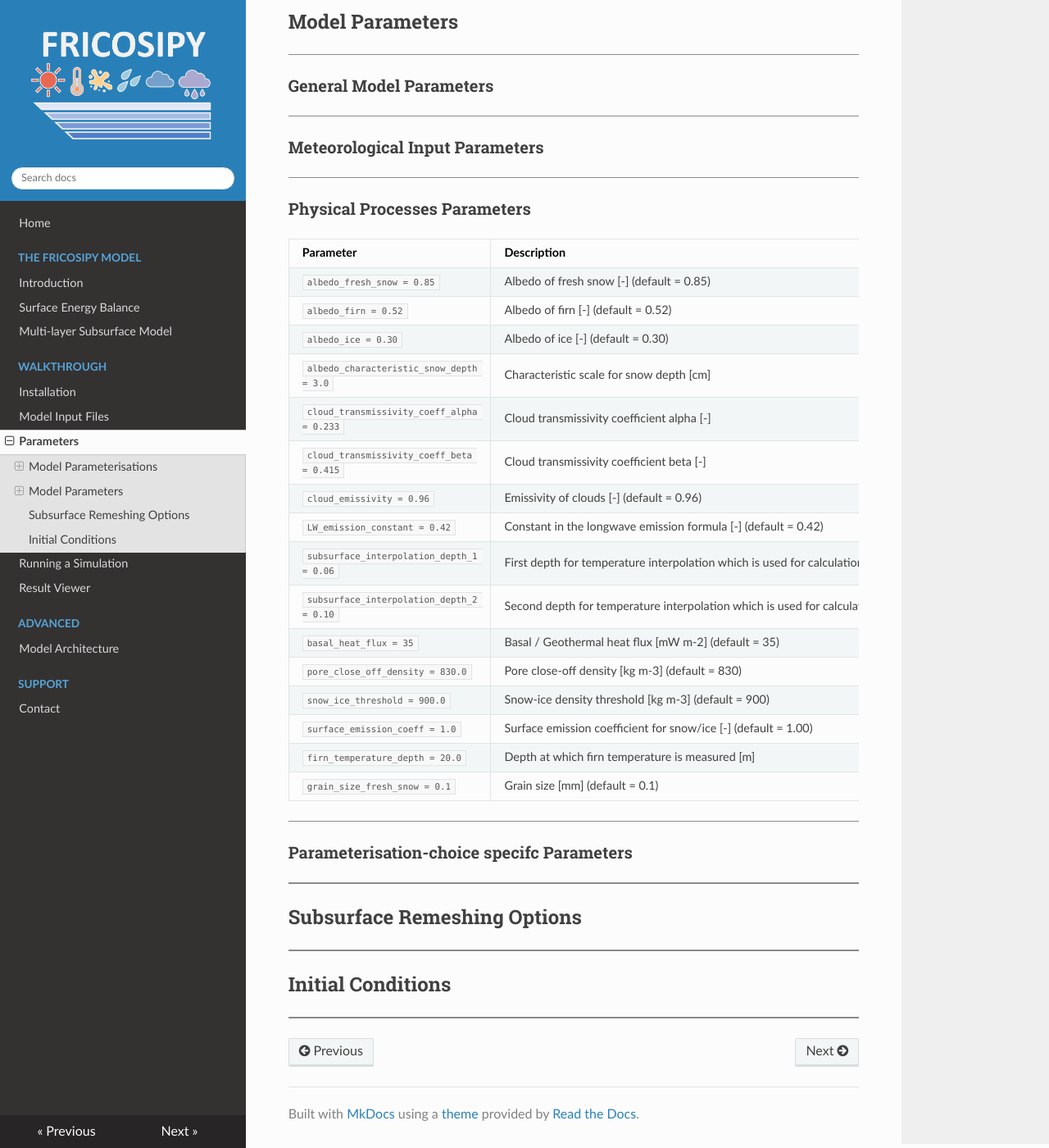
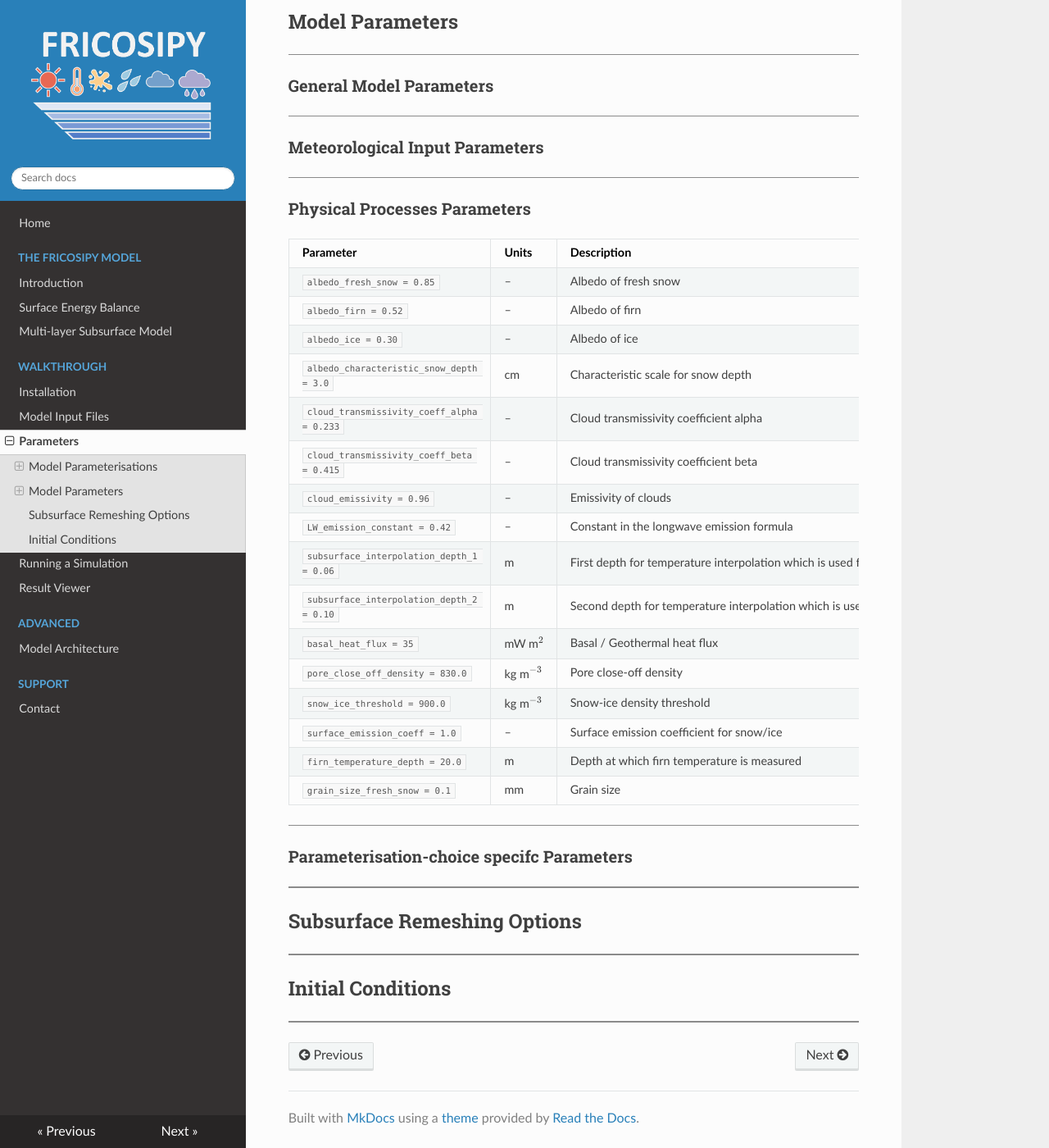
Before and after one commit to MarcusGastaldello/FRICOSIPY, an MkDocs documentation site: the page built from docs/parameters.md, in a window 1280 px wide and 1400 px high, scrolled down 1400 px. Shown: the whole window at 82% size. Built offline with MkDocs 1.6.1, drawn with Linux system fonts in a browser that asks for light colours.

Commit message:
Update parameters.md

```diff
--- a/docs/parameters.md
+++ b/docs/parameters.md
@@ -61,24 +61,24 @@ The *FRICOSIPY* model enables the user to customise the parameterisations used t
 
 ### Physical Processes Parameters
 
-| Parameter | Description |
-|-----|---|
-| `albedo_fresh_snow = 0.85`                        | Albedo of fresh snow [-] (default = 0.85) |
-| `albedo_firn = 0.52`                              | Albedo of firn [-] (default = 0.52) |
-| `albedo_ice = 0.30`                               | Albedo of ice [-] (default = 0.30) |
-| `albedo_characteristic_snow_depth = 3.0`          | Characteristic scale for snow depth [cm] |
-| `cloud_transmissivity_coeff_alpha = 0.233`        | Cloud transmissivity coefficient alpha [-] |
-| `cloud_transmissivity_coeff_beta = 0.415`         | Cloud transmissivity coefficient beta [-] |
-| `cloud_emissivity = 0.96`                         | Emissivity of clouds [-] (default = 0.96) |
-| `LW_emission_constant = 0.42`                     | Constant in the longwave emission formula [-] (default = 0.42) |
-| `subsurface_interpolation_depth_1 = 0.06`         | First depth for temperature interpolation which is used for calculation of subsurface/ground heat flux [m] (default = 0.06) |
-| `subsurface_interpolation_depth_2 = 0.10`         | Second depth for temperature interpolation which is used for calculation of subsurface/ground heat flux [m] (default = 0.10) |
-| `basal_heat_flux = 35`                            | Basal / Geothermal heat flux [mW m-2] (default = 35) |
-| `pore_close_off_density = 830.0`                  | Pore close-off density [kg m-3] (default = 830) |
-| `snow_ice_threshold = 900.0`                      | Snow-ice density threshold [kg m-3] (default = 900) |
-| `surface_emission_coeff = 1.0`                    | Surface emission coefficient for snow/ice [-] (default = 1.00) |
-| `firn_temperature_depth = 20.0`                   | Depth at which firn temperature is measured [m] |
-| `grain_size_fresh_snow = 0.1`                     | Grain size [mm] (default = 0.1) |
+| Parameter | Units | Description |
+|-----|---|---|
+| `albedo_fresh_snow = 0.85`                        | – | Albedo of fresh snow |
+| `albedo_firn = 0.52`                              | – | Albedo of firn |
+| `albedo_ice = 0.30`                               | – | Albedo of ice |
+| `albedo_characteristic_snow_depth = 3.0`          | cm | Characteristic scale for snow depth
+| `cloud_transmissivity_coeff_alpha = 0.233`        | – | Cloud transmissivity coefficient alpha |
+| `cloud_transmissivity_coeff_beta = 0.415`         | – | Cloud transmissivity coefficient beta |
+| `cloud_emissivity = 0.96`                         | – | Emissivity of clouds |
+| `LW_emission_constant = 0.42`                     | – | Constant in the longwave emission formula |
+| `subsurface_interpolation_depth_1 = 0.06`         | m | First depth for temperature interpolation which is used for calculation of subsurface/ground heat flux |
+| `subsurface_interpolation_depth_2 = 0.10`         | m | Second depth for temperature interpolation which is used for calculation of subsurface/ground heat flux |
+| `basal_heat_flux = 35`                            | mW m$^{2}$ | Basal / Geothermal heat flux |
+| `pore_close_off_density = 830.0`                  | kg m$^{-3}$ | Pore close-off density |
+| `snow_ice_threshold = 900.0`                      | kg m$^{-3}$ | Snow-ice density threshold |
+| `surface_emission_coeff = 1.0`                    | – | Surface emission coefficient for snow/ice |
+| `firn_temperature_depth = 20.0`                   | m | Depth at which firn temperature is measured |
+| `grain_size_fresh_snow = 0.1`                     | mm | Grain size |
 
 <hr style="height:1px; background-color:#8b8b8b; border:none;" />
 
```
